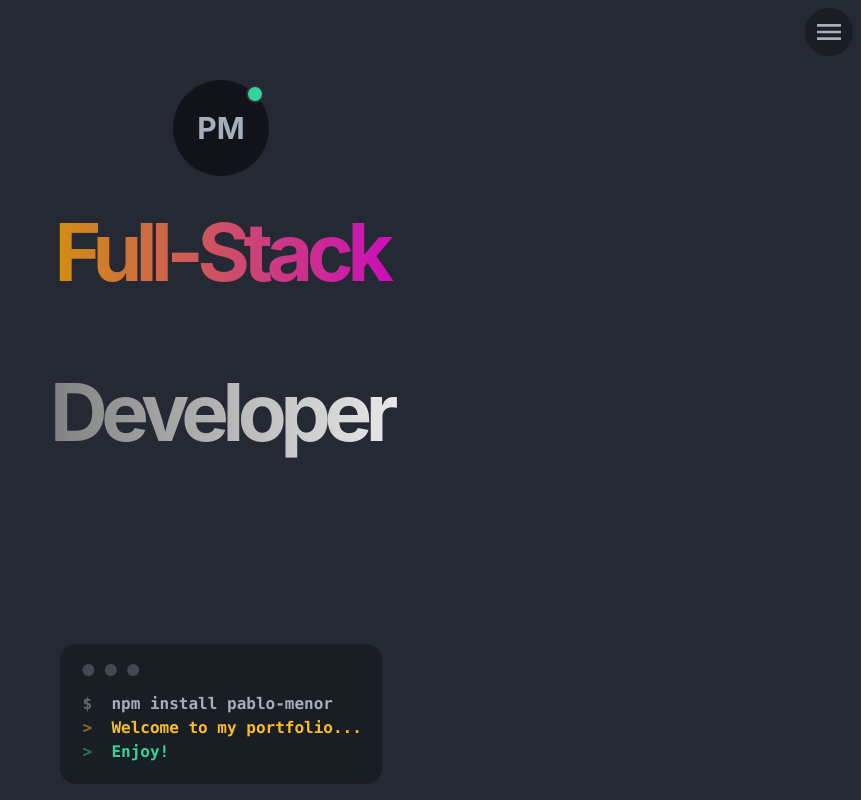
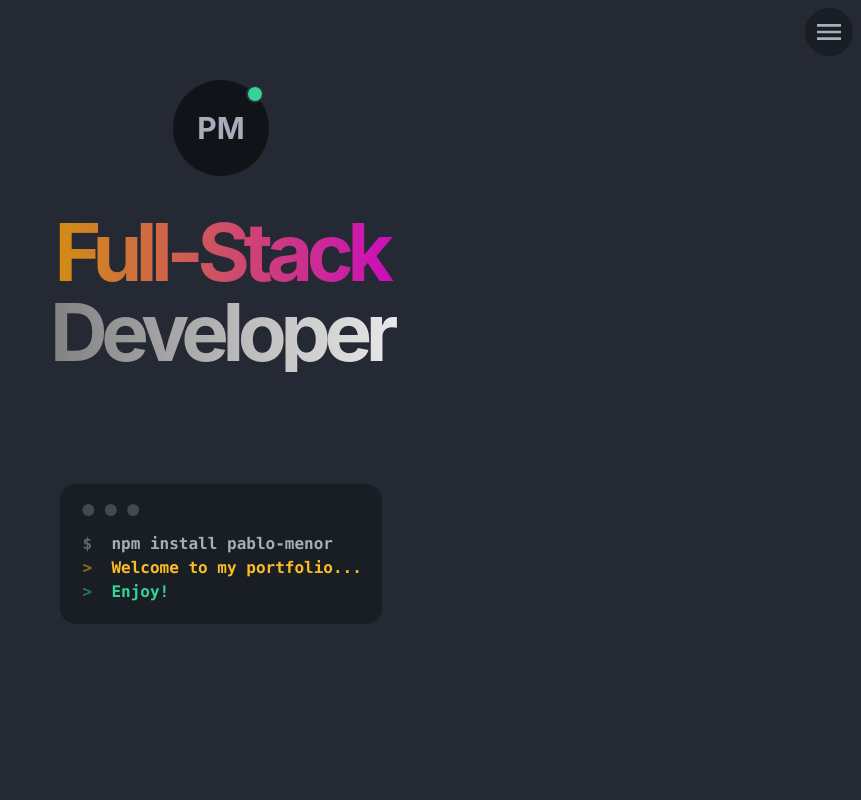
Before and after one commit to pablo-menor/portfolio-v3, a Vue app: page / in a window 1280 px wide. Shown: the top 800 px of the page, without its empty margins (419-1280 px from the left). Built offline with nearby package versions, Linux system fonts and the light colour scheme.

Commit message:
fix: revert height

```diff
--- a/src/components/Home.vue
+++ b/src/components/Home.vue
@@ -51,7 +51,6 @@ export default {
   font-size: 4rem;
   line-height: 1;
   color: transparent;
-  height: 160px;
 }
 
 .word-effect span::before {
```
